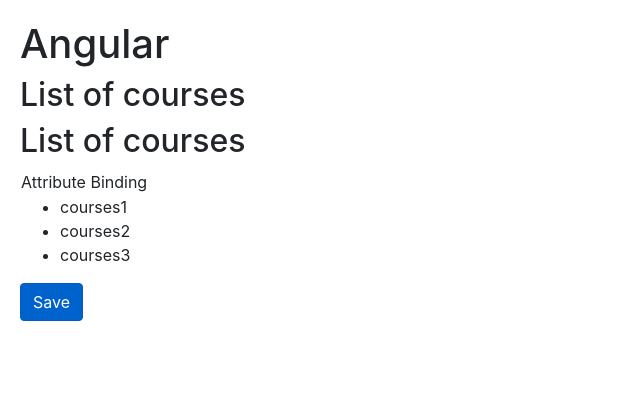
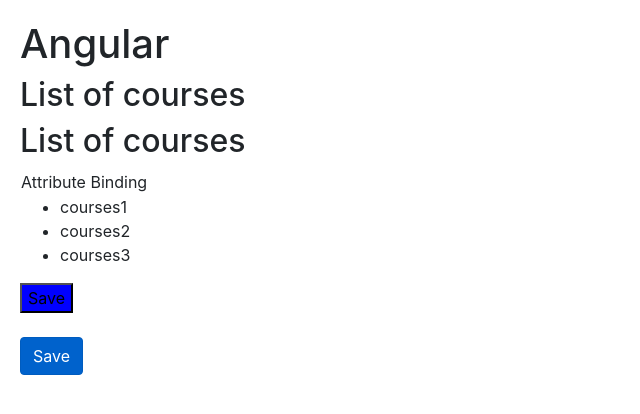
Before and after one commit to vch9391/AngularRepository, an Angular app in the folder ProjectAngular2/: page / in a window 1280 px wide. Shown: the top 414 px of the page, without its empty margins (0-640 px from the left). Built offline with nearby package versions, Linux system fonts and the light colour scheme.

Commit message:
Added Style Binding

```diff
--- a/ProjectAngular2/src/app/course/course.component.html
+++ b/ProjectAngular2/src/app/course/course.component.html
@@ -15,4 +15,6 @@
   <li *ngFor="let course of courses">{{course}}</li>
 </ul>
 
+<button [style.backgroundColor]= "isActive ? 'blue' : 'red'">Save</button>
+<br/><br/>
 <button class="btn btn-primary" [class.active]="isActive">Save</button>
```
